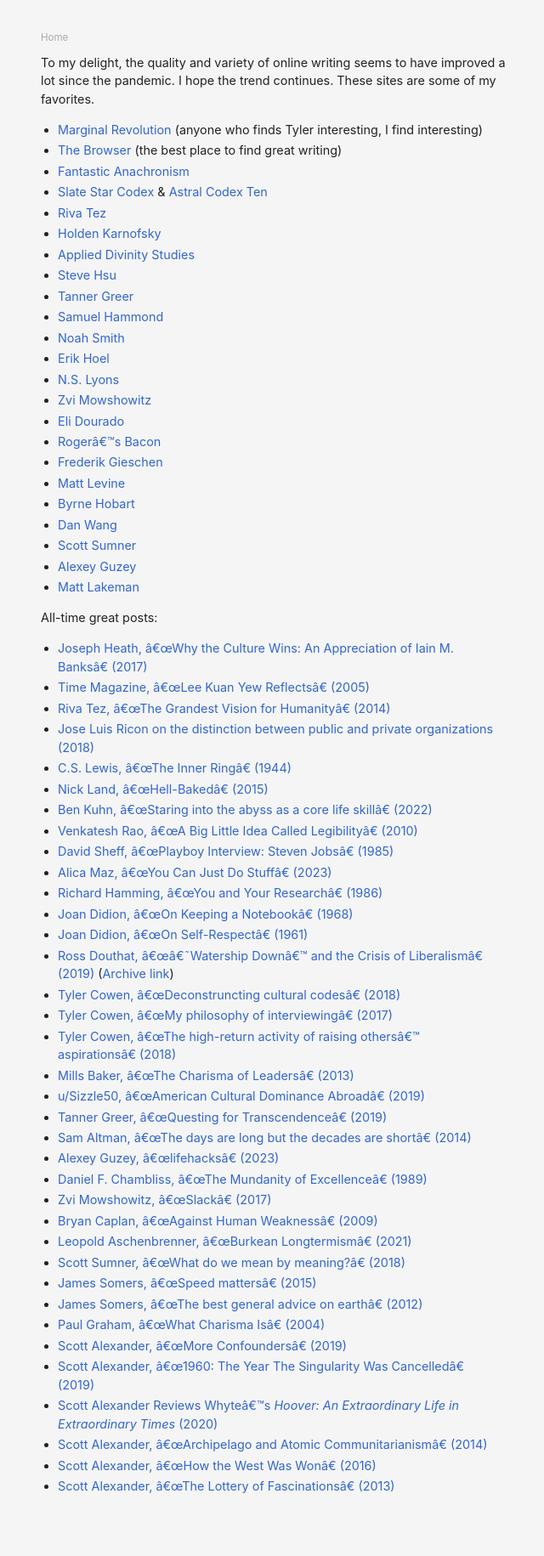
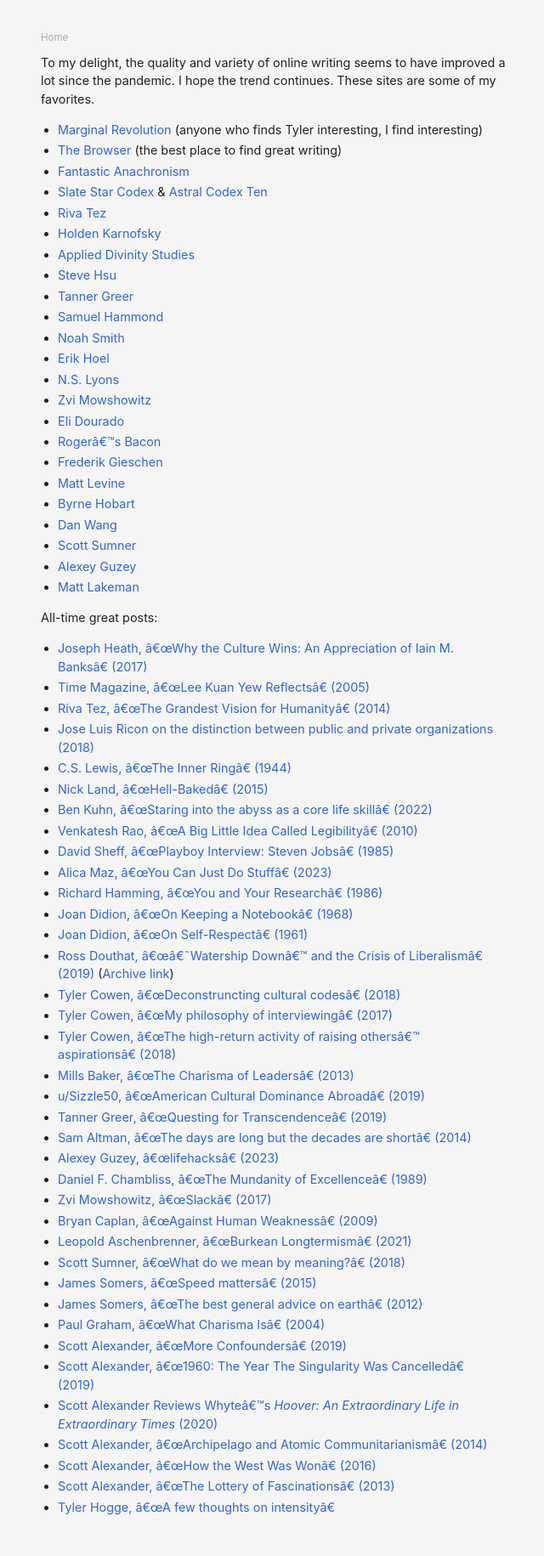
Before and after one commit to danschlz/danschulz.github.io, a Jekyll site: the page built from links.md, in a window 1280 px wide. Shown: the whole page at 85% size, without its empty margins (312-952 px from the left). Built offline with Jekyll 4.4.1, drawn with Linux system fonts in a browser that asks for light colours; before the commit the page ends 1806 px from its top, so only the background shows below that.

Commit message:
Update links.md

```diff
--- a/links.md
+++ b/links.md
@@ -68,3 +68,4 @@ All-time great posts:
 - [Scott Alexander, "Archipelago and Atomic Communitarianism" (2014)](https://slatestarcodex.com/2014/06/07/archipelago-and-atomic-communitarianism)
 - [Scott Alexander, "How the West Was Won" (2016)](https://slatestarcodex.com/2016/07/25/how-the-west-was-won/)
 - [Scott Alexander, "The Lottery of Fascinations" (2013)](https://slatestarcodex.com/2013/06/30/the-lottery-of-fascinations/)
+- [Tyler Hogge, "A few thoughts on intensity"](https://tylerhogge.com/2024/01/29/a-few-thoughts-on-intensity/)
```
